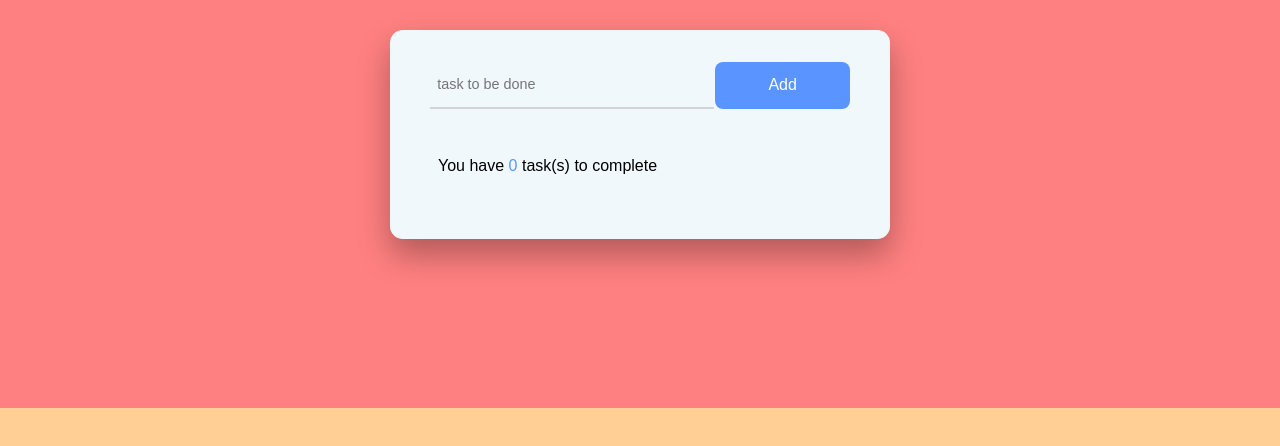
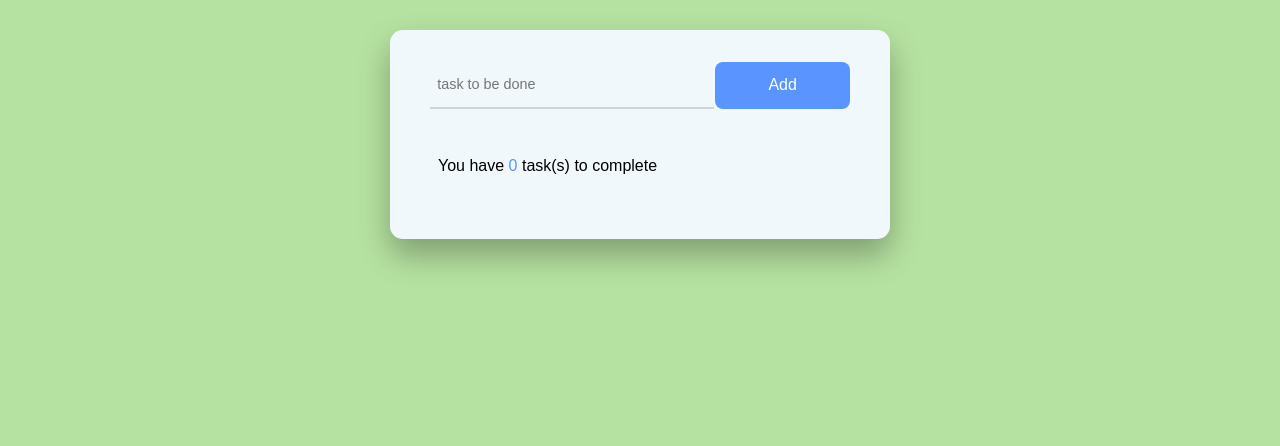
Before and after one commit to KhushiKSalian/todo_list, a plain HTML site: page index.html in a window 1280 px wide. Drawn offline with Linux system fonts and the light colour scheme.

Commit message:
Updated index.css

```diff
--- a/index.css
+++ b/index.css
@@ -1,7 +1,6 @@
 body{
     height: 100vh;
-    /* background-color:  #2E4374; */
-  background: linear-gradient(#FF8080 50%, #FFCF96 50%);
+    background-color: #B6E2A1;
 }
 
 .app{
```
